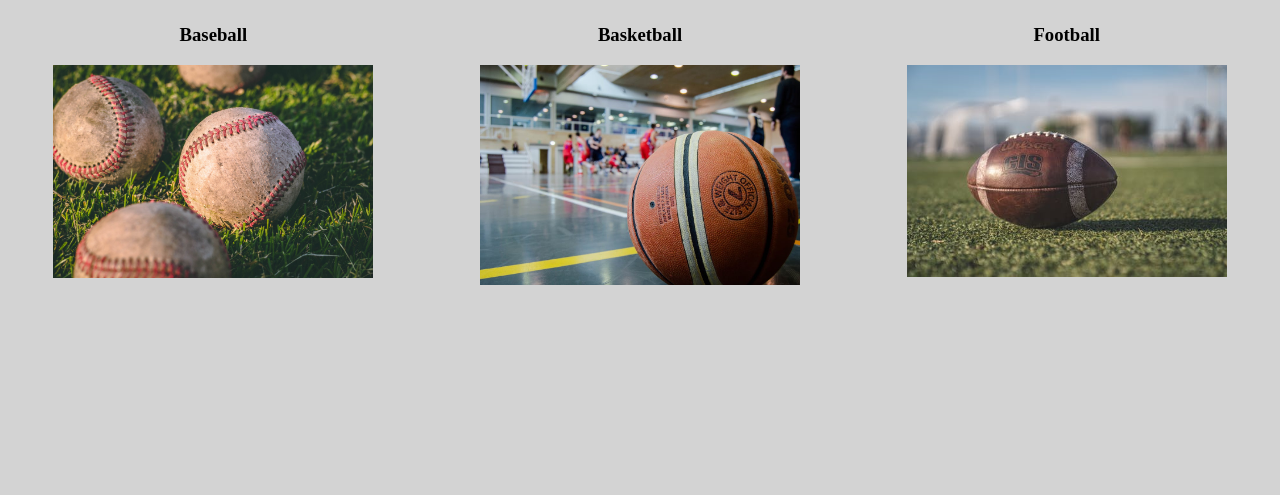
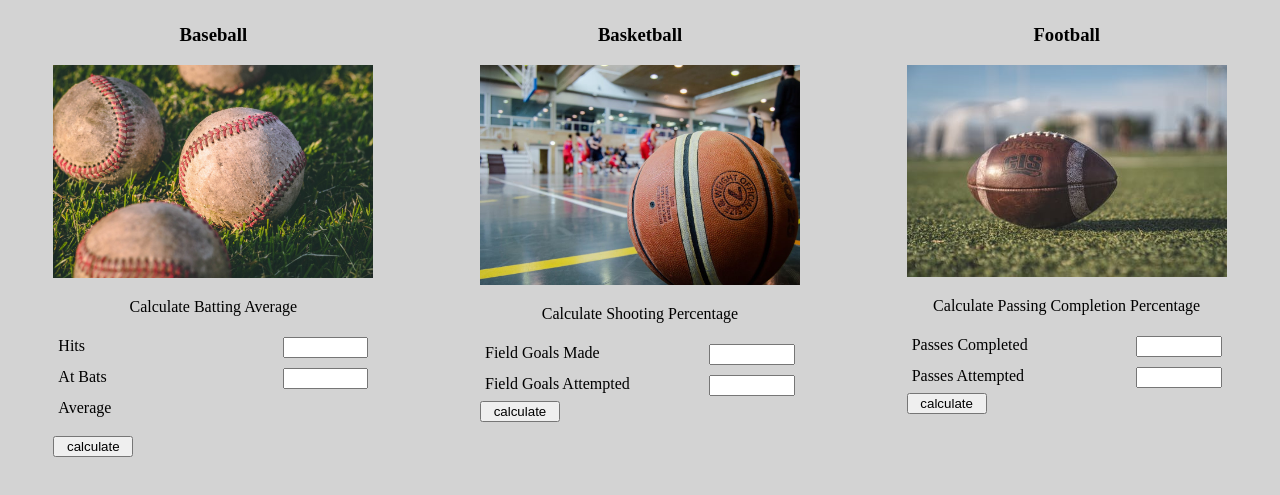
Before and after one commit to tmoney88/statCalculator, a plain HTML site: page index.html in a window 1280 px wide. Shown: the part 213-708 px from the top of the page. Drawn offline with Linux system fonts and the light colour scheme.

Commit message:
Created form template for each sport and created function to calculate batting average in baseball

```diff
--- a/index.html
+++ b/index.html
@@ -17,20 +17,59 @@
             <div id="baseball-selector" class="sport-selector">
                 <h3>Baseball</h3>
                 <img src="./images/baseball.jpeg" alt="baseball">
+                <form id = "baseball-form" class='forms'>
+                    <p>Calculate Batting Average</p>
+                    <div class="stat-row">
+                        <label for='hits'>Hits</label>
+                        <input id='hits' type='number' min=0>
+                    </div>
+                    <div class="stat-row">
+                        <label for='atBats'>At Bats</label>
+                        <input id='atBats' type='number' min=0>
+                    </div>
+                    <div class="stat-row">
+                        <label for='average'>Average</label>
+                        <p class="calculatedAverage"></p>
+                    </div>
+                    <input type="submit" value='calculate' id="baseballButton">
+                </form>
             </div>
 
             <div id="basketball-selector" class="sport-selector">
                 <h3>Basketball</h3>
                 <img src="./images/basketball.jpeg" alt="basketball">
+                <form id = "basketball-form" class='forms'>
+                    <p>Calculate Shooting Percentage</p>
+                    <div class="stat-row">
+                        <label for='fgm'>Field Goals Made</label>
+                        <input id='fgm' type='number' min=0>
+                    </div>
+                    <div class="stat-row">
+                        <label for='fga'>Field Goals Attempted</label>
+                        <input id='fga' type='number' min=0>
+                    </div>
+                    <input type="submit" value='calculate' id="basketballButton">
+                </form>
             </div>
 
             <div id="football-selector" class="sport-selector">
                 <h3>Football</h3>
                 <img src="./images/football.jpeg" alt="football">
+                <form id = "football-form" class='forms'>
+                    <p>Calculate Passing Completion Percentage</p>
+                    <div class='stat-row'>
+                        <label for='pc'>Passes Completed</label>
+                        <input id='pc' type='number' min=0>
+                    </div>
+                    <div class='stat-row'>
+                        <label for='pa'>Passes Attempted</label>
+                        <input id='pa' type='number' min=0>
+                    </div>
+                    <input type="submit" value='calculate' id="footballButton">
+                </form>
             </div>
+        </div>
 
-
-        </div>
     </main>
     <footer></footer>
 
--- a/main.js
+++ b/main.js
@@ -1,32 +1,12 @@
 const baseball = document.querySelector('#baseball-selector');
 const basketball = document.querySelector('#basketball-selector');
 const football = document.querySelector('#football-selector');
-
 const allSports = document.querySelectorAll('.sport-selector');
 
-// function highlighted (e) {
-//     this.classList.add('selected');
-// }
+const hits = document.querySelector('#hits');
+const atBats = document.querySelector('#atBats');
+const calculatedAverage = document.querySelector('.calculatedAverage');
 
-// selectedSport.forEach(sport => sport.addEventListener('click', highlighted));
-
-function baseballSelected(e) {
-	baseball.classList.add('selected');
-	basketball.classList.remove('selected');
-	football.classList.remove('selected');
-}
-
-function basketballSelected(e) {
-	basketball.classList.add('selected');
-	football.classList.remove('selected');
-	baseball.classList.remove('selected');
-}
-
-function footballSelected(e) {
-	football.classList.add('selected');
-	baseball.classList.remove('selected');
-	basketball.classList.remove('selected');
-}
 
 function addSelected(e) {
 	// Remove all other selected div's.
@@ -37,6 +17,16 @@ function addSelected(e) {
 	this.classList.add('selected');
 }
 
+function battingAverage(e) {
+	e.preventDefault();
+	const numHits = hits.value;
+	const numAtBats = atBats.value;
+	const average = ( numHits / numAtBats).toFixed(3);
+	calculatedAverage.textContent = average;
+}
+
+
 baseball.addEventListener('click', addSelected);
 basketball.addEventListener('click', addSelected);
 football.addEventListener('click', addSelected);
+baseballButton.addEventListener('click', battingAverage);
--- a/style.css
+++ b/style.css
@@ -28,7 +28,6 @@ h2 {
 
 .main-selector {
     display: flex;
-    height: 100vh;
     justify-content: space-around;
     align-items: flex-start;
     flex-wrap: no-wrap;
@@ -39,7 +38,6 @@ h2 {
     padding: 0;
     cursor: pointer;
     flex-basis: 25%;
-
 }
 .sport-selector img {
     max-width: 100%;
@@ -52,3 +50,23 @@ h2 {
     color: white;
     font-weight: bold;
 }
+
+.forms {
+    display: flex;
+    flex-direction: column;
+}
+
+#average {
+    align-self: flex-start;
+}
+
+form .stat-row {
+    display: flex;
+    justify-content: space-between;
+    flex: 1;
+    margin: 5px;
+}
+
+input {
+    width: 25%;
+}
```
